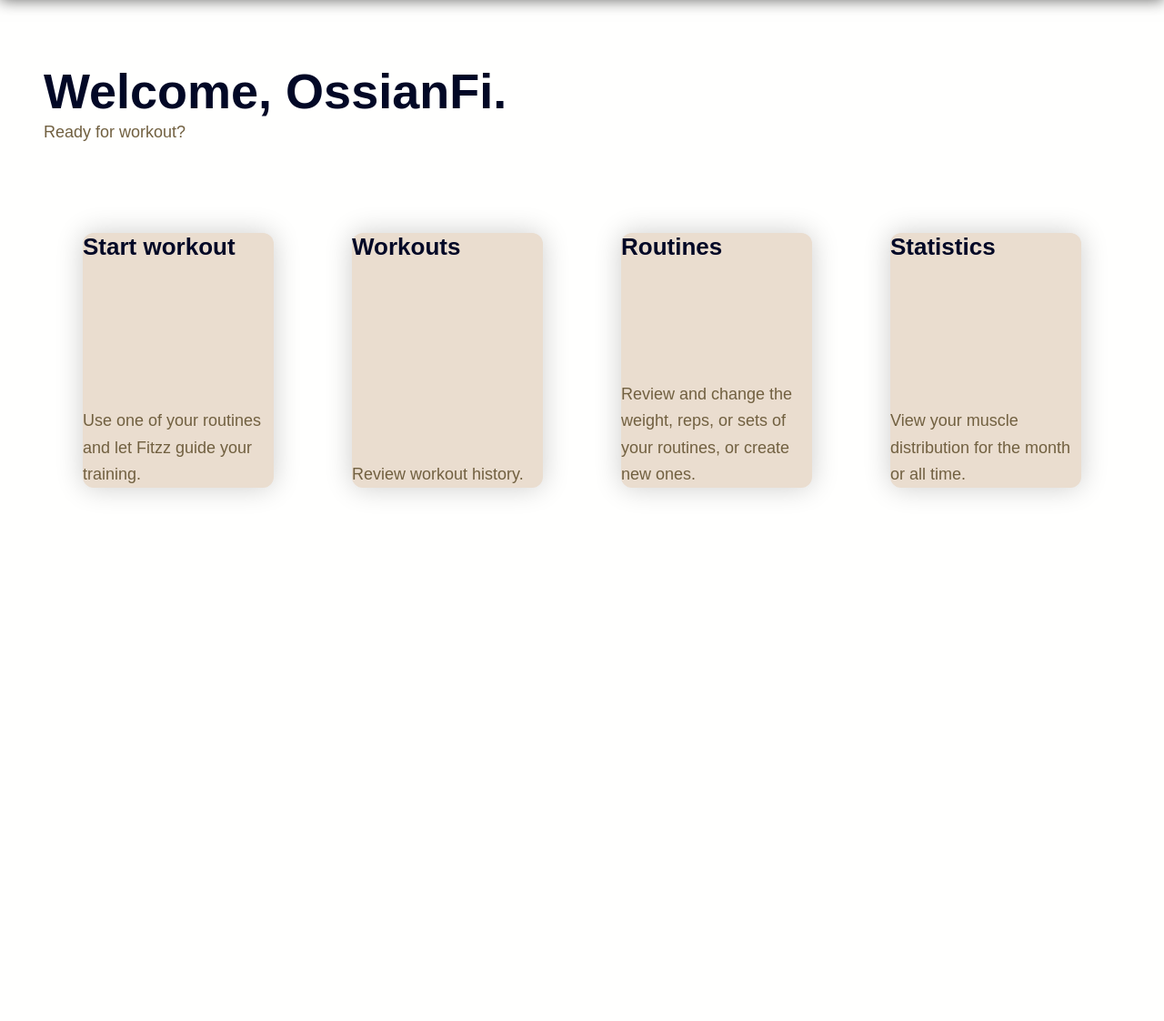
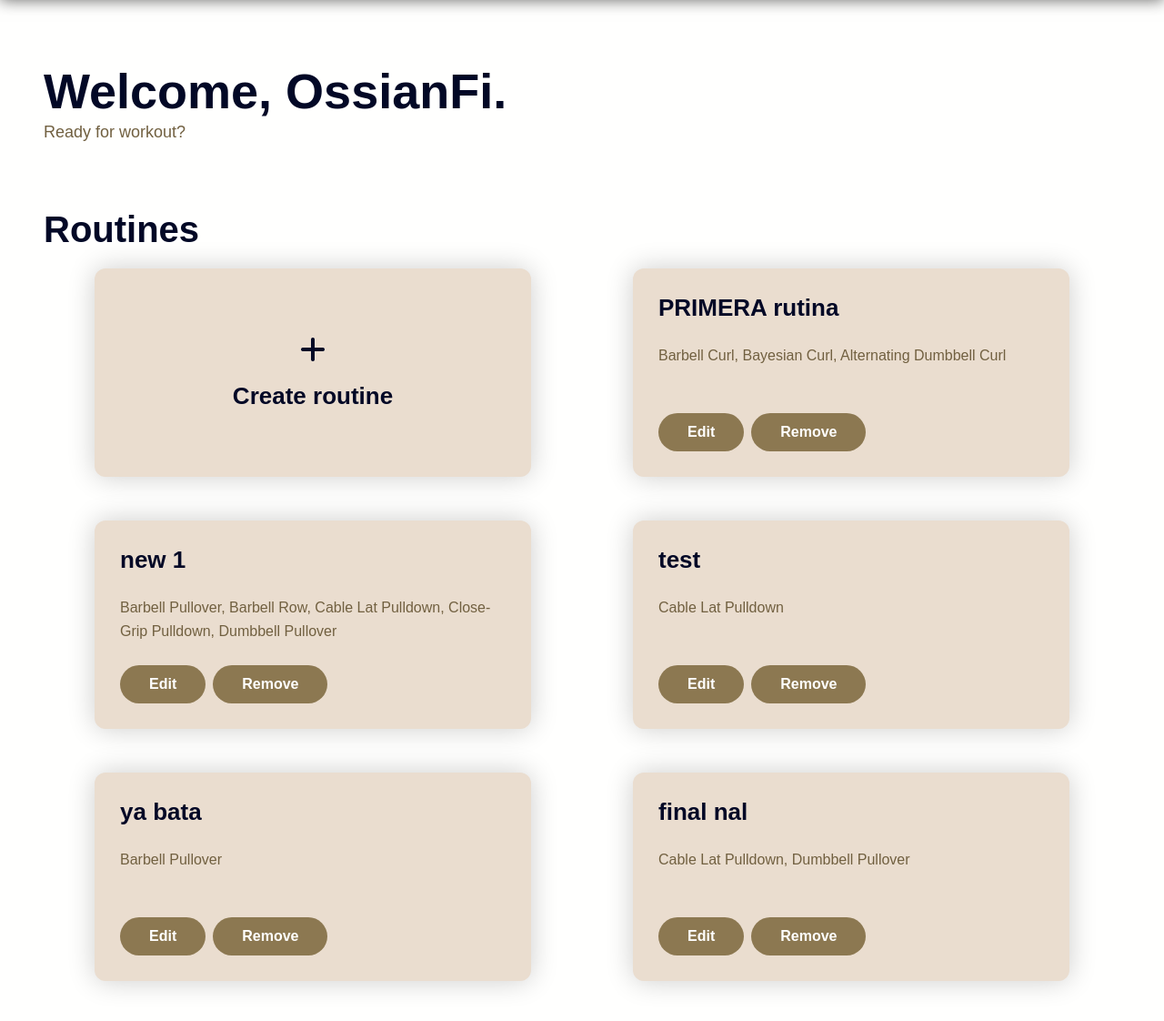
Before and after one commit to OssianGH/Fitzz, a Flask app: page / in a window 1280 px wide. Shown: the part 52-1174 px from the top of the page at 91% size. Before the commit the page ends 598 px from the top, so only its background shows below. Run offline with Flask 3, Linux system fonts and the light colour scheme; a user stored in the database is signed in; some libraries are stand-ins or nearby versions; some web fonts are replaced.

Commit message:
index html

```diff
--- a/static/css/styles.css
+++ b/static/css/styles.css
@@ -344,6 +344,59 @@ header .square-btn {
   grid-auto-rows: min-content;
   place-items: center;
   row-gap: 1rem;
+}
+
+/* ROUTINES LIST */
+.routines {
+  margin-bottom: 2.75rem;
+}
+
+.routines .card {
+  height: auto;
+  width: min(30rem, 100%);
+  padding: 1.75rem;
+}
+
+.routines .card.add {
+  height: 100%;
+  padding: 3rem;
+}
+
+.routines .card.add a {
+  font-size: 2rem;
+  color: var(--c-dark-blue);
+}
+
+.routines .card.add .h3 {
+  margin-bottom: 0;
+}
+
+.routines .card .h3 {
+  margin-bottom: 1.5rem;
+  white-space: nowrap;
+  overflow: hidden;
+  text-overflow: ellipsis;
+}
+
+.routines .card p {
+  height: 3.25rem;
+  font-size: 1rem;
+  margin-bottom: 1.5rem;
+  display: -webkit-box;
+  -webkit-line-clamp: 2;
+  line-clamp: 2;
+  -webkit-box-orient: vertical;
+  overflow: hidden;
+}
+
+.routines.grid {
+  grid-template-columns: 1fr;
+  row-gap: 3rem;
+}
+
+.routines .card .button-wrapper {
+  flex-wrap: wrap;
+  gap: 0.5rem;
 }
 
 
@@ -696,6 +749,10 @@ header .square-btn {
     row-gap: 2rem;
   }
 
+  .routines.grid {
+    grid-template-columns: repeat(auto-fit, minmax(31.5rem, 1fr));
+  }
+
   .card {
     width: 13.125rem;
     height: 17.5rem;
--- a/templates/index.html
+++ b/templates/index.html
@@ -1,7 +1,7 @@
 {% extends "base.html" %}
 
 {% block scripts %}
-<script src="/static/js/collapse.js" defer></script>
+    <script src="/static/js/collapse.js"></script>
 {% endblock %}
 
 {% block title %}
@@ -9,36 +9,39 @@ Welcome
 {% endblock %}
 
 {% block main %}
-<div class="welcome">
     <div class="container title-region flex column center-justify">
         <h1 class="h1 no-margin">Welcome, {{ username }}.</h1>
         <p>Ready for workout?</p>
     </div>
-  <div class="container separate grid">
-    <div class="card">
-      <a class="flex column between-justify" href="/workouts/start">
-        <h3 class="h3 no-margin">Start workout</h3>
-        <p class="no-margin">Use one of your routines and let Fitzz guide your training.</p>
+    <div class="container">
+        <h2 class="h2">Routines</h2>
+        <div class="routines grid">
+            <div class="card add">
+                <a href="/routine/new" class="flex column center-justify center-align gap">
+                    <i class="fa fa-plus"></i>
+                    <h3 class="h3 text-center no-margin">Create routine</h3>
                 </a>
             </div>
+            {% for routine in routines %}
                 <div class="card">
-      <a class="flex column between-justify" href="/workouts">
-        <h3 class="h3 no-margin">Workouts</h3>
-        <p class="no-margin">Review workout history.</p>
+                    <a href="/routine/view/{{ loop.index }}">
+
+                        <h3 class="h3 no-margin">{{ routine.name }}</h3>
+                        <p>{{ routine.exercises }}</p>
+                        <div class="button-wrapper flex">
+                            <form action="/routine/edit" method="post">
+                                <input id="routine-{{ loop.index }}-id" name="routine-{{ loop.index }}-id" type="hidden" value="{{ routine.id }}">
+                                <button class="btn" type="submit">Edit</button>
+                            </form>
+                            <form action="/routine/remove" method="post">
+                                <input id="routine-{{ loop.index }}-id" name="routine-{{ loop.index }}-id" type="hidden" value="{{ routine.id }}">
+                                <button class="btn" type="submit">Remove</button>
+                            </form>
+                        </div>
                     </a>
+
                 </div>
-    <div class="card">
-      <a class="flex column between-justify" href="/routines">
-        <h3 class="h3 no-margin">Routines</h3>
-        <p class="no-margin">Review and change the weight, reps, or sets of your routines, or create new ones.</p>
-      </a>
-    </div>
-    <div class="card">
-      <a class="flex column between-justify" href="/statistics">
-        <h3 class="h3 no-margin">Statistics</h3>
-        <p class="no-margin">View your muscle distribution for the month or all time.</p>
-      </a>
-    </div>
+            {% endfor %}
         </div>
     </div>
 {% endblock %}
--- a/templates/login.html
+++ b/templates/login.html
@@ -1,7 +1,7 @@
 {% extends "base.html" %}
 
 {% block scripts %}
-    <script src="/static/js/input.js" defer></script>
+    <script src="/static/js/input.js"></script>
 {% endblock %}
 
 {% block title %}
--- a/templates/signup.html
+++ b/templates/signup.html
@@ -1,7 +1,7 @@
 {% extends "base.html" %}
 
 {% block scripts %}
-    <script src="/static/js/input.js" defer></script>
+    <script src="/static/js/input.js"></script>
 {% endblock %}
 
 {% block title %}
```
Also changed, not shown: fitzz.db. Lines whose indentation alone changed are shown as unchanged.
